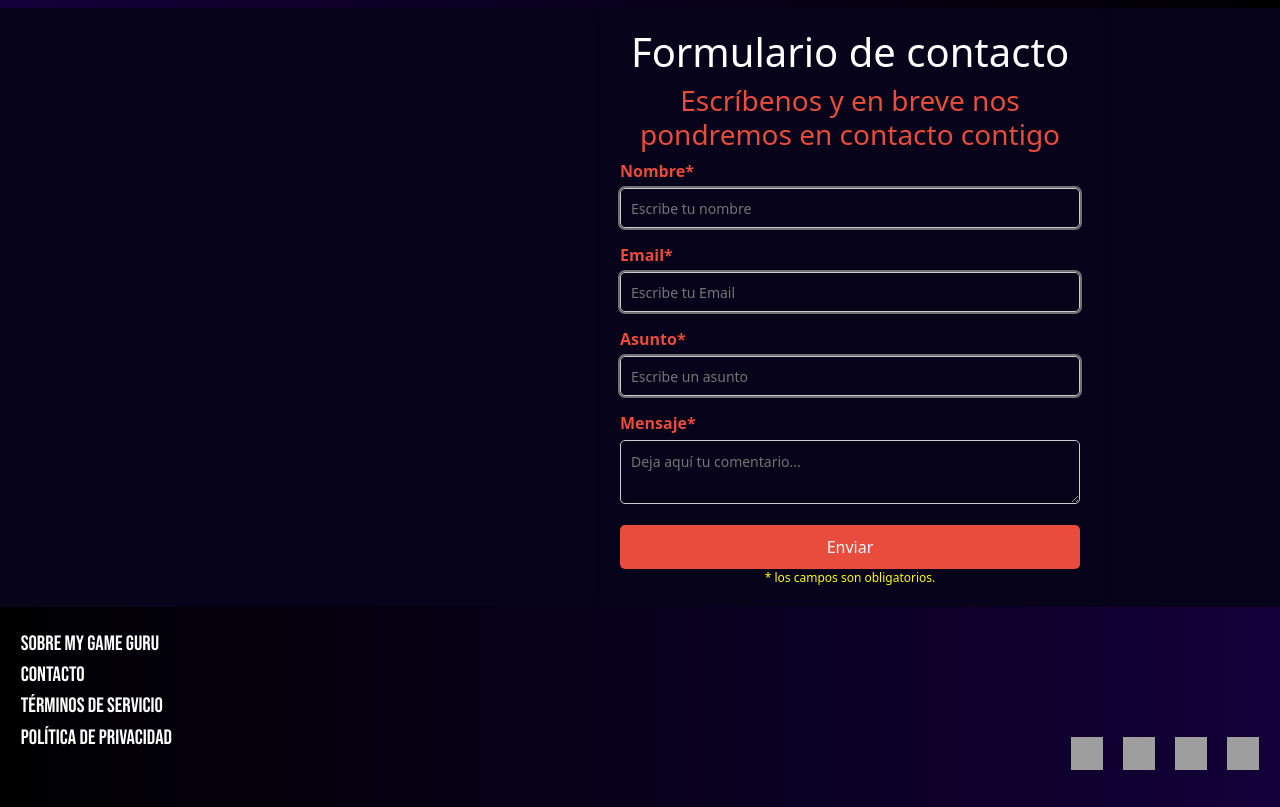
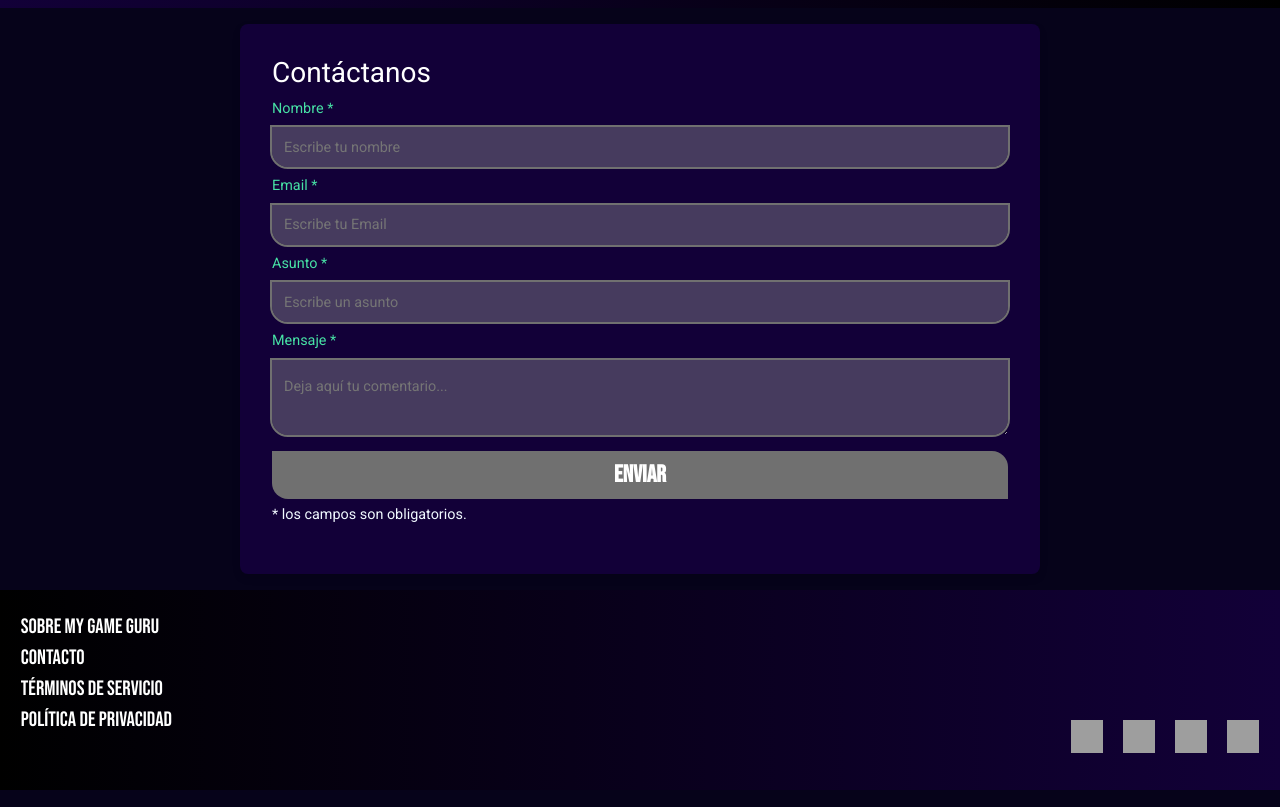
Before and after one commit to 4GeeksAcademy/My_Game_Guru, a React app: page /Contact in a window 1280 px wide. Shown: the part 92-899 px from the top of the page. Built offline with nearby package versions, Linux system fonts and the light colour scheme; no server answers; grey boxes are pictures that could not be loaded.

Commit message:
Visual of the contact form according to the style of the website.

```diff
--- a/src/front/js/component/Navbar.jsx
+++ b/src/front/js/component/Navbar.jsx
@@ -13,7 +13,6 @@ export const Navbar = () => {
                     <Link className="navbar-brand ms-3" to="/">
                         <img
                             src={logo}
-                            alt="Logo"
                             width="76.64"
                             height="67.52"
                             className="d-inline-block align-text-top rotate-vertical"
--- a/src/front/js/component/SignupForm.jsx
+++ b/src/front/js/component/SignupForm.jsx
@@ -10,7 +10,7 @@ export const SignupForm = ({ onSigninClick }) => {
     const [password, setPassword] = useState("");
     const [password2, setPassword2] = useState("");
     const [error, setError] = useState("");
-    const [successMessage, setSuccessMessage] = useState(""); // Estado para el mensaje de éxito
+    const [successMessage, setSuccessMessage] = useState("");
     const { actions } = useContext(Context);
 
     const handleSubmitClick = async (event) => {
--- a/src/front/js/pages/Contact.jsx
+++ b/src/front/js/pages/Contact.jsx
@@ -1,5 +1,6 @@
 import React, { useState } from "react";
 import "../../styles/contact.css";
+import "../../styles/dropdown.css";
 
 export const Contact = () => {
     const [formData, setFormData] = useState({
@@ -8,7 +9,7 @@ export const Contact = () => {
         telefono: "",
         website: "",
         asunto: "",
-        mensaje: ""
+        mensaje: "",
     });
 
     const handleChange = (e) => {
@@ -18,19 +19,20 @@ export const Contact = () => {
     const handleSubmit = (e) => {
         e.preventDefault();
         console.log("Formulario enviado:", formData);
-        // Aquí puedes manejar el envío del formulario, por ejemplo, enviar los datos a un servidor.
     };
 
     return (
-        <div className="contact_form">
+        <>
+            <div className="main-container">
+                <div className="contact-container">
                     <div className="formulario">
-                <h1>Formulario de contacto</h1>
-                <h3>Escríbenos y en breve nos pondremos en contacto contigo</h3>
+                        <h3>Contáctanos</h3>
 
                         <form onSubmit={handleSubmit}>
-                    <p>
-                        <label htmlFor="nombre" className="colocar_nombre">Nombre
-                            <span className="obligatorio">*</span>
+                            <div className="input-span">
+                                <label htmlFor="nombre" className="label">
+                                    Nombre
+                                    <span className="obligatorio">&nbsp;*</span>
                                 </label>
                                 <input
                                     type="text"
@@ -41,11 +43,12 @@ export const Contact = () => {
                                     value={formData.nombre}
                                     onChange={handleChange}
                                 />
-                    </p>
+                            </div>
 
-                    <p>
-                        <label htmlFor="email" className="colocar_email">Email
-                            <span className="obligatorio">*</span>
+                            <div className="input-span">
+                                <label htmlFor="email" className="label">
+                                    Email
+                                    <span className="obligatorio">&nbsp;*</span>
                                 </label>
                                 <input
                                     type="email"
@@ -56,14 +59,12 @@ export const Contact = () => {
                                     value={formData.email}
                                     onChange={handleChange}
                                 />
-                    </p>
+                            </div>
 
-
-
-
-                    <p>
-                        <label htmlFor="asunto" className="colocar_asunto">Asunto
-                            <span className="obligatorio">*</span>
+                            <div className="input-span">
+                                <label htmlFor="asunto" className="label">
+                                    Asunto
+                                    <span className="obligatorio">&nbsp;*</span>
                                 </label>
                                 <input
                                     type="text"
@@ -74,11 +75,12 @@ export const Contact = () => {
                                     value={formData.asunto}
                                     onChange={handleChange}
                                 />
-                    </p>
+                            </div>
 
-                    <p>
-                        <label htmlFor="mensaje" className="colocar_mensaje">Mensaje
-                            <span className="obligatorio">*</span>
+                            <div className="input-span">
+                                <label htmlFor="mensaje" className="label">
+                                    Mensaje
+                                    <span className="obligatorio">&nbsp;*</span>
                                 </label>
                                 <textarea
                                     name="mensaje"
@@ -89,17 +91,22 @@ export const Contact = () => {
                                     value={formData.mensaje}
                                     onChange={handleChange}
                                 />
-                    </p>
+                            </div>
 
-                    <button type="submit" name="enviar_formulario" id="enviar">
-                        <p>Enviar</p>
-                    </button>
+                            <input
+                                className="submit mt-3"
+                                type="submit"
+                                value="Enviar"
+                            />
 
                             <p className="aviso">
-                        <span className="obligatorio"> * </span>los campos son obligatorios.
+                                <span className="obligatorio"> * </span>los
+                                campos son obligatorios.
                             </p>
                         </form>
                     </div>
                 </div>
+            </div>
+        </>
     );
 };
--- a/src/front/styles/contact.css
+++ b/src/front/styles/contact.css
@@ -1,80 +1,54 @@
-
-.contact_form {
-    margin-left: 600px;
-    background-color: #06031a;
-    padding: 20px;
-    border-radius: 10px;
-    box-shadow: 0px 0px 15px rgba(0, 0, 0, 0.1);
-    width: 100%;
-    max-width: 500px;
+.main-container {
+    display: flex;
+    justify-content: center;
+    align-items: center;
+    flex-grow: 1;
+    gap: 1rem;
+    padding: 1rem;
+    margin: 0 auto;
+    min-height: 65vh;
 }
 
-/* Títulos y subtítulos */
-.contact_form h1,
-.contact_form h3 {
-    text-align: center;
-    color: #333333;
+.contact-container {
+    display: flex;
+    flex-direction: column;
+    justify-content: center;
+    align-items: center;
+    width: 50rem;
+    padding: 2rem;
+    background-color: var(--bg-primary);
+    font-family: var(--font-roboto);
+    font-size: 0.9rem;
+    box-shadow: 0 4px 8px rgba(0, 0, 0, 0.1);
+    border-radius: 8px;
 }
 
-/* Etiquetas de los campos */
-.contact_form label {
-    display: block;
-    font-weight: bold;
-    margin-bottom: 5px;
-    color: #333333;
+.formulario {
+    width: 100%;
 }
 
-/* Inputs y textarea */
-.contact_form input[type="text"],
-.contact_form input[type="email"],
-.contact_form input[type="tel"],
-.contact_form input[type="url"],
-.contact_form textarea {
-    background-color: #06031a;
+.input-span {
     width: 100%;
-    padding: 10px;
-    margin-bottom: 15px;
-    border: 1px solid #cccccc;
-    border-radius: 5px;
-    box-sizing: border-box;
-    font-size: 14px;
+    display: flex;
+    flex-direction: column;
+    gap: 0.5rem;
 }
 
-/* Botón de envío */
-.contact_form button {
+input[type="text"],
+input[type="email"],
+input[type="password"],
+textarea {
+    border-radius: 0 0 1rem 1rem;
+    padding: 1rem 0.75rem;
     width: 100%;
-    padding: 10px;
-    background-color:  #e74c3c;
-    color: #ffffff;
+    height: 2.5rem;
     border: none;
-    border-radius: 5px;
-    font-size: 16px;
-    cursor: pointer;
-    transition: background-color 0.3s ease;
+    background-color: var(--clr-alpha);
+    outline: 2px solid var(--bg-dark);
+    color: var(--text-color);
 }
 
-.contact_form button:hover {
-    background-color: #e74c3c;
+textarea {
+    height: auto;
+    resize: vertical;
 }
-
-/* Aviso de campos obligatorios */
-.contact_form .aviso {
-    text-align: center;
-    color: yellow;
-    font-size: 12px;
-}
-
-/* Ajustes adicionales */
-.contact_form p {
-    margin: 0;
-    padding: 0;
-}
-.contact_form h1 {
-color:  white;
-}
-.contact_form h3{
-    color: #e74c3c;
-}
-.contact_form label {
-    color: #e74c3c;
-}
--- a/src/front/styles/dropdown.css
+++ b/src/front/styles/dropdown.css
@@ -94,7 +94,7 @@ input[type="password"]:focus {
 
 .submit:hover {
     background-color: var(--btn-bg-hover);
-    color: rgb(64, 64, 64);
+    color: rgb(64, 64, 64)
 }
 
 .span {
--- a/src/front/styles/gamesuggestor.css
+++ b/src/front/styles/gamesuggestor.css
@@ -2,8 +2,7 @@
     display: flex;
     flex-direction: column;
     background-color: #06031a;
-    padding: 2.75rem 0rem 2.75rem 0rem;
-    height: 65vh
+    min-height: 65vh
 }
 
 .container {
--- a/src/front/styles/index.css
+++ b/src/front/styles/index.css
@@ -76,7 +76,7 @@ body {
     padding: 1rem;
     margin: 0 auto;
     width: 100%;
-    height: 65vh;
+    min-height: 65vh;
 }
 
 @keyframes rotateVertical {
```
Lines whose indentation alone changed are shown as unchanged.
